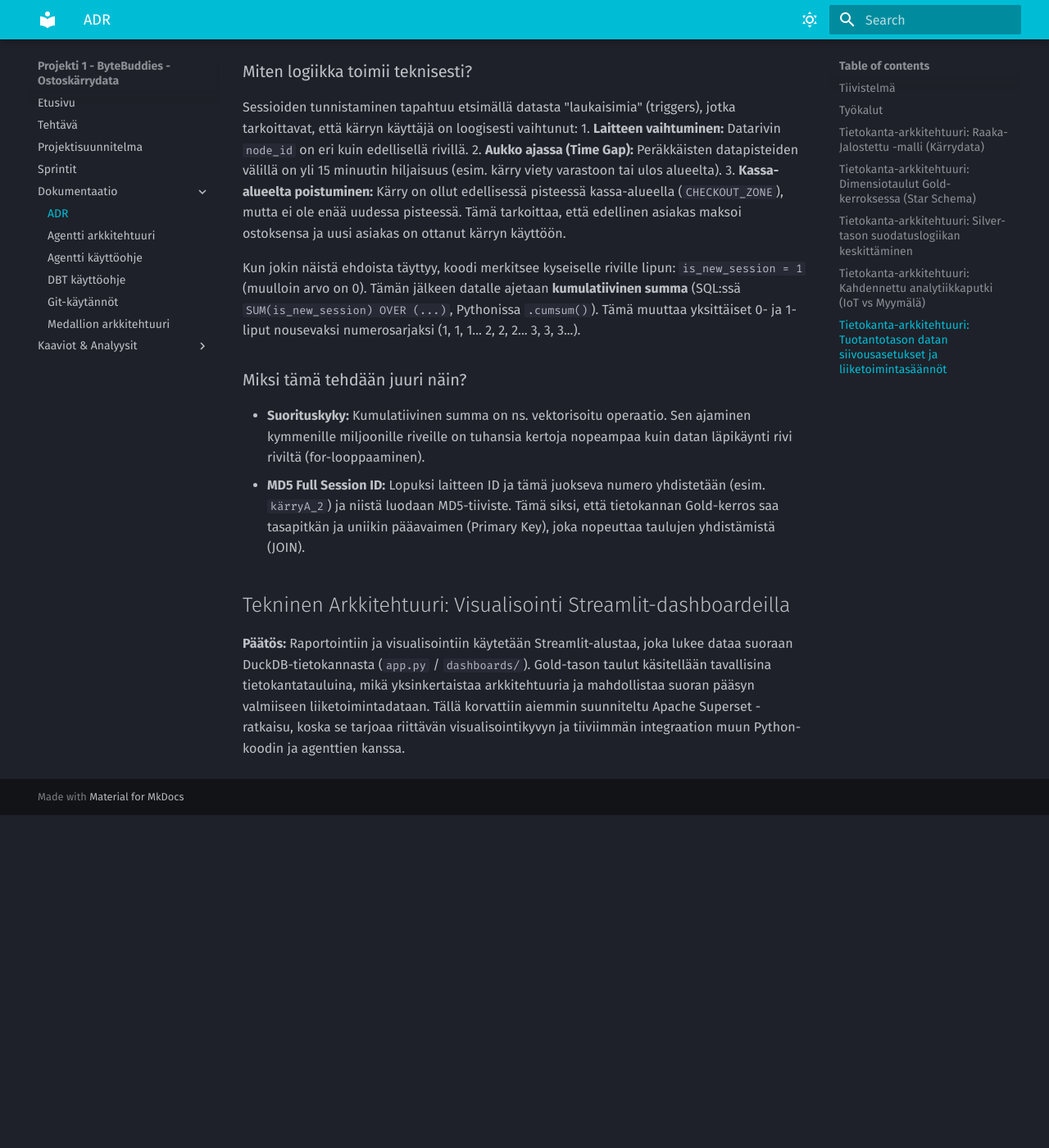
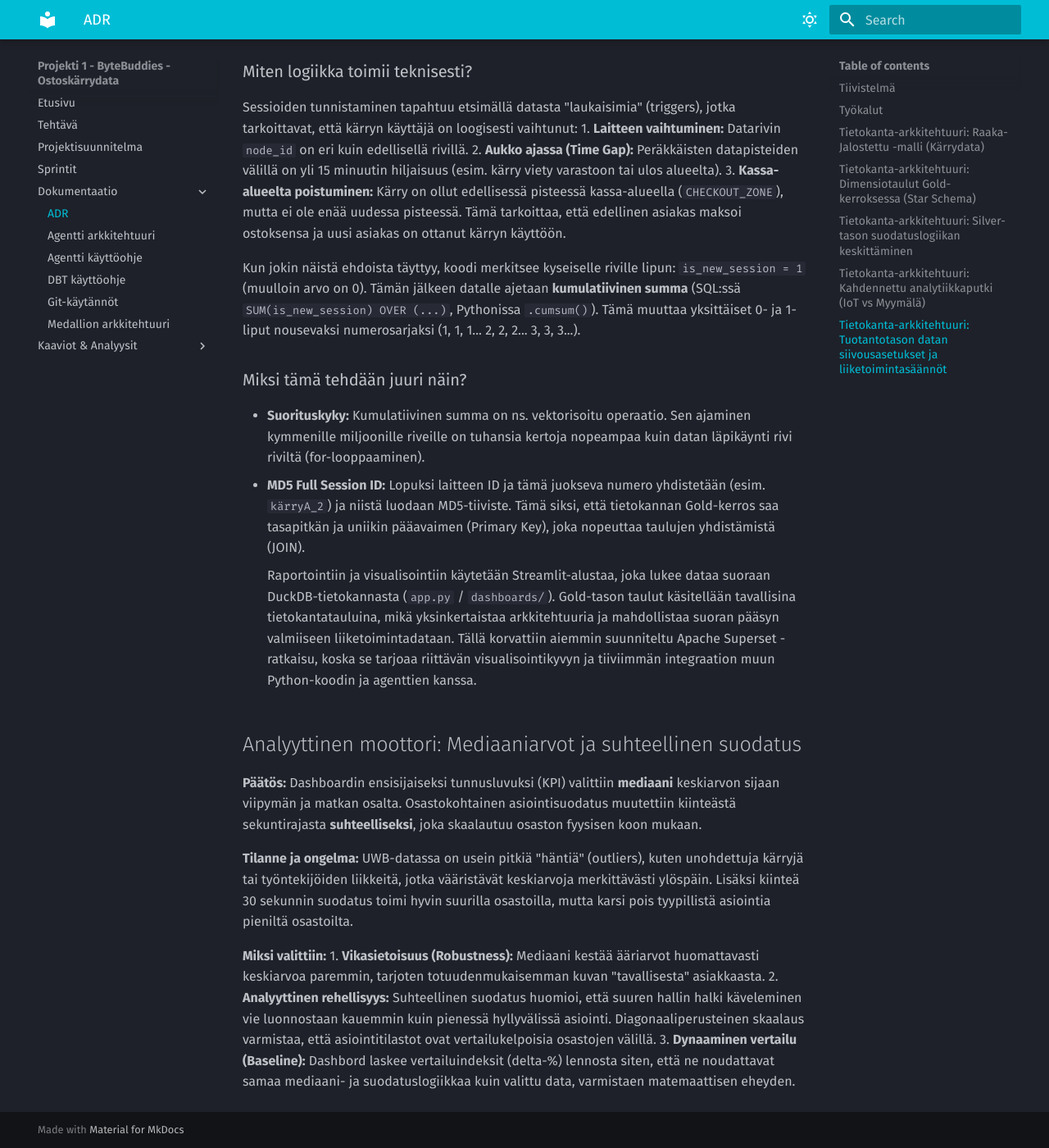
Before and after one commit to mitro54/uwb-shopping-cart-analytics-pipeline, an MkDocs documentation site: the page built from docs/ADR-dokumentaatio.md, in a window 1280 px wide and 1400 px high, scrolled down 5755 px. Shown: the whole window at 82% size. Built offline with MkDocs 1.6.1 and Material for MkDocs 9.7.7, drawn with Linux system fonts in a browser that asks for light colours; before the commit the page ends 6749 px from its top, so only the background shows below that.

Commit message:
docs: align all documentation (ADR, README, Plan) with today's analytical updates

```diff
--- a/docs/ADR-dokumentaatio.md
+++ b/docs/ADR-dokumentaatio.md
@@ -130,7 +130,17 @@ Kun jokin näistä ehdoista täyttyy, koodi merkitsee kyseiselle riville lipun:
 * **Suorituskyky:** Kumulatiivinen summa on ns. vektorisoitu operaatio. Sen ajaminen kymmenille miljoonille riveille on tuhansia kertoja nopeampaa kuin datan läpikäynti rivi riviltä (for-looppaaminen).
 * **MD5 Full Session ID:** Lopuksi laitteen ID ja tämä juokseva numero yhdistetään (esim. `kärryA_2`) ja niistä luodaan MD5-tiiviste. Tämä siksi, että tietokannan Gold-kerros saa tasapitkän ja uniikin pääavaimen (Primary Key), joka nopeuttaa taulujen yhdistämistä (JOIN).
 
-## Tekninen Arkkitehtuuri: Visualisointi Streamlit-dashboardeilla
+    Raportointiin ja visualisointiin käytetään Streamlit-alustaa, joka lukee dataa suoraan DuckDB-tietokannasta (`app.py` / `dashboards/`). Gold-tason taulut käsitellään tavallisina tietokantatauluina, mikä yksinkertaistaa arkkitehtuuria ja mahdollistaa suoran pääsyn valmiiseen liiketoimintadataan. Tällä korvattiin aiemmin suunniteltu Apache Superset -ratkaisu, koska se tarjoaa riittävän visualisointikyvyn ja tiiviimmän integraation muun Python-koodin ja agenttien kanssa.
+
+## Analyyttinen moottori: Mediaaniarvot ja suhteellinen suodatus
 
 **Päätös:**
-Raportointiin ja visualisointiin käytetään Streamlit-alustaa, joka lukee dataa suoraan DuckDB-tietokannasta (`app.py` / `dashboards/`). Gold-tason taulut käsitellään tavallisina tietokantatauluina, mikä yksinkertaistaa arkkitehtuuria ja mahdollistaa suoran pääsyn valmiiseen liiketoimintadataan. Tällä korvattiin aiemmin suunniteltu Apache Superset -ratkaisu, koska se tarjoaa riittävän visualisointikyvyn ja tiiviimmän integraation muun Python-koodin ja agenttien kanssa.
+Dashboardin ensisijaiseksi tunnusluvuksi (KPI) valittiin **mediaani** keskiarvon sijaan viipymän ja matkan osalta. Osastokohtainen asiointisuodatus muutettiin kiinteästä sekuntirajasta **suhteelliseksi**, joka skaalautuu osaston fyysisen koon mukaan.
+
+**Tilanne ja ongelma:**
+UWB-datassa on usein pitkiä "häntiä" (outliers), kuten unohdettuja kärryjä tai työntekijöiden liikkeitä, jotka vääristävät keskiarvoja merkittävästi ylöspäin. Lisäksi kiinteä 30 sekunnin suodatus toimi hyvin suurilla osastoilla, mutta karsi pois tyypillistä asiointia pieniltä osastoilta.
+
+**Miksi valittiin:**
+1. **Vikasietoisuus (Robustness):** Mediaani kestää ääriarvot huomattavasti keskiarvoa paremmin, tarjoten totuudenmukaisemman kuvan "tavallisesta" asiakkaasta.
+2. **Analyyttinen rehellisyys:** Suhteellinen suodatus huomioi, että suuren hallin halki käveleminen vie luonnostaan kauemmin kuin pienessä hyllyvälissä asiointi. Diagonaaliperusteinen skaalaus varmistaa, että asiointitilastot ovat vertailukelpoisia osastojen välillä.
+3. **Dynaaminen vertailu (Baseline):** Dashbord laskee vertailuindeksit (delta-%) lennosta siten, että ne noudattavat samaa mediaani- ja suodatuslogiikkaa kuin valittu data, varmistaen matemaattisen eheyden.
```
Also changed, not shown: README.md (+2 -1 lines).
